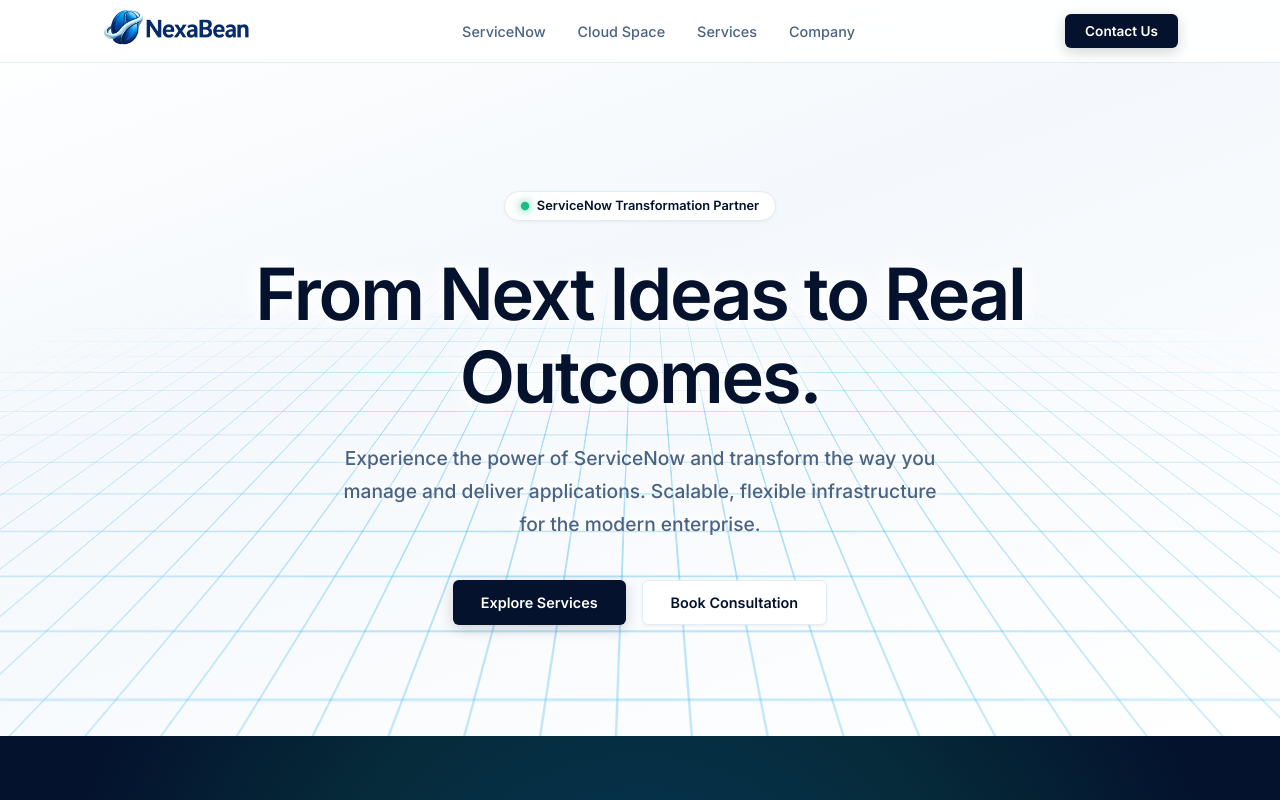
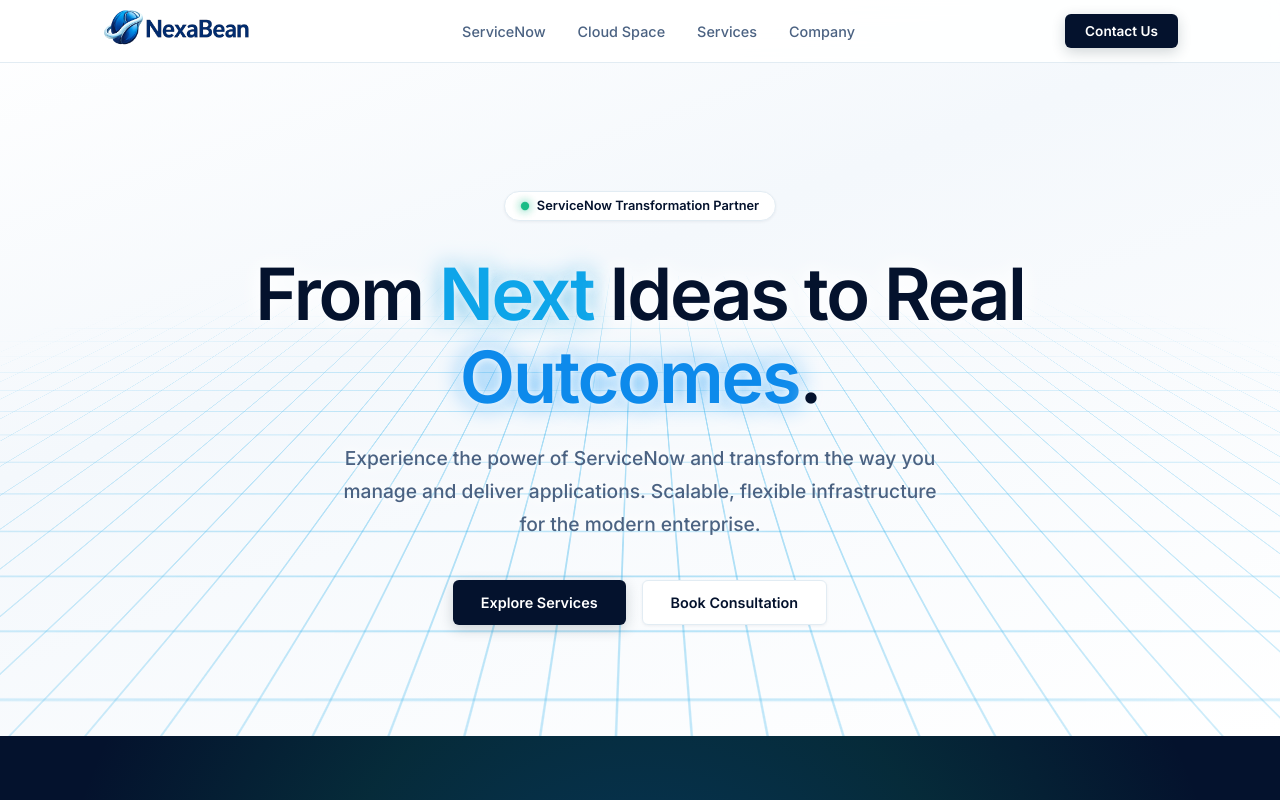
Before and after one commit to Shoreline-Global/nexabean, a Next.js app: page / in a window 1280 px wide. Shown: the top 800 px of the page. Built offline with nearby package versions, Linux system fonts and the light colour scheme.

Commit message:
Highlight Next and Outcomes in headline with different blue shades and glowing shadows

```diff
--- a/src/app/page.tsx
+++ b/src/app/page.tsx
@@ -17,7 +17,7 @@
               </div>
             </ScrollReveal>
             <ScrollReveal delay={100}>
-              <h1>From Next Ideas to Real Outcomes.</h1>
+              <h1>From <span style={{ color: 'var(--cyan-500)', textShadow: '0 0 10px rgba(255,255,255,1), 0 0 25px var(--cyan-400)' }}>Next</span> Ideas to Real <span style={{ color: 'var(--blue-500)', textShadow: '0 0 10px rgba(255,255,255,1), 0 0 25px var(--blue-400)' }}>Outcomes</span>.</h1>
             </ScrollReveal>
             <ScrollReveal delay={200}>
               <p>Experience the power of ServiceNow and transform the way you manage and deliver applications. Scalable, flexible infrastructure for the modern enterprise.</p>
```
